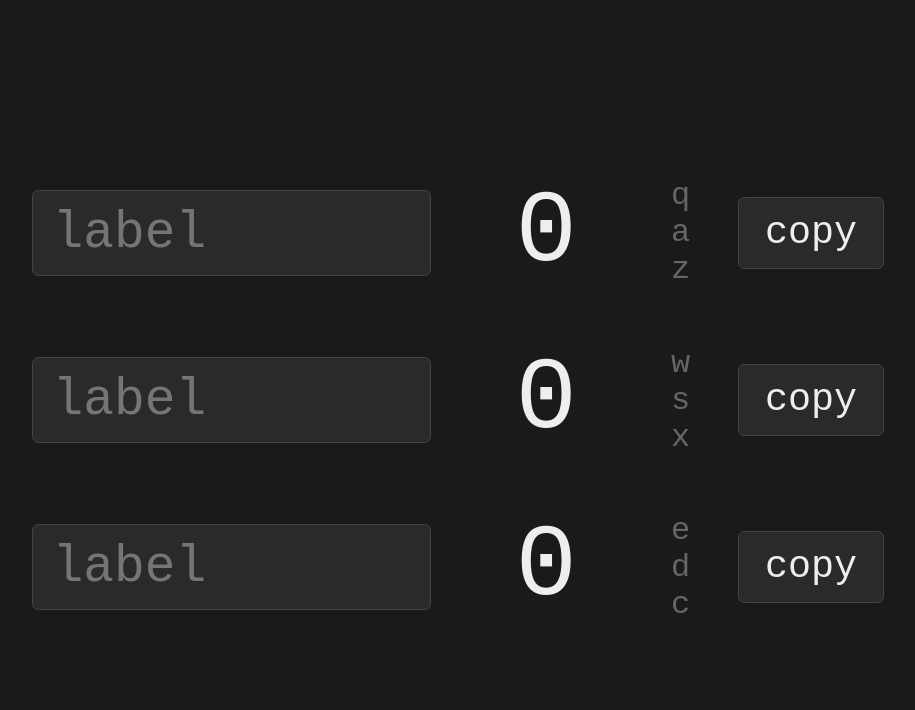
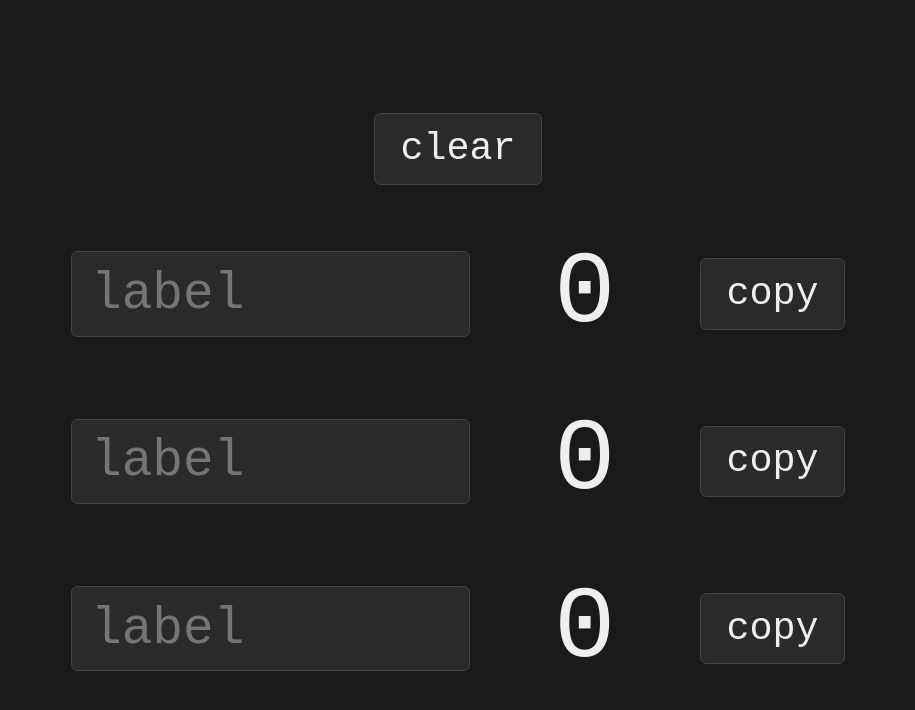
Before and after one commit to kyanrussell/clicker, a plain HTML site: page index.html in a window 1280 px wide. Shown: the whole page, without its empty margins (182-1097 px from the left). Drawn offline with Linux system fonts and the light colour scheme.

Commit message:
Add clear button; remove key hints
Co-Authored-By: Claude <noreply@anthropic.com>

```diff
--- a/index.html
+++ b/index.html
@@ -42,14 +42,7 @@
       text-align: center;
     }
 
-    .key-hint {
-      font-size: 2.5vw;
-      color: #666;
-      width: 3vw;
-      text-align: center;
-    }
-
-    button {
+button {
       background: #2a2a2a;
       border: 1px solid #444;
       color: #eee;
@@ -76,24 +69,23 @@
 </head>
 <body>
 
+  <button onclick="reset()">clear</button>
+
   <div class="row">
     <input type="text" id="label0" placeholder="label" value="">
     <span class="count" id="count0">0</span>
-    <span class="key-hint">q<br>a<br>z</span>
     <button onclick="copy(0)">copy</button>
   </div>
 
   <div class="row">
     <input type="text" id="label1" placeholder="label" value="">
     <span class="count" id="count1">0</span>
-    <span class="key-hint">w<br>s<br>x</span>
     <button onclick="copy(1)">copy</button>
   </div>
 
   <div class="row">
     <input type="text" id="label2" placeholder="label" value="">
     <span class="count" id="count2">0</span>
-    <span class="key-hint">e<br>d<br>c</span>
     <button onclick="copy(2)">copy</button>
   </div>
 
@@ -118,8 +110,7 @@
         counts[i] += amount;
         document.getElementById('count' + i).textContent = counts[i];
       } else if (ev.key === 'r') {
-        counts.fill(0);
-        [0, 1, 2].forEach(n => document.getElementById('count' + n).textContent = 0);
+        reset();
       }
     }
 
@@ -142,6 +133,11 @@
       showToast('copied: ' + text);
     }
 
+    function reset() {
+      counts.fill(0);
+      [0, 1, 2].forEach(n => document.getElementById('count' + n).textContent = 0);
+    }
+
     function showToast(msg) {
       const t = document.getElementById('toast');
       t.textContent = msg;
```
